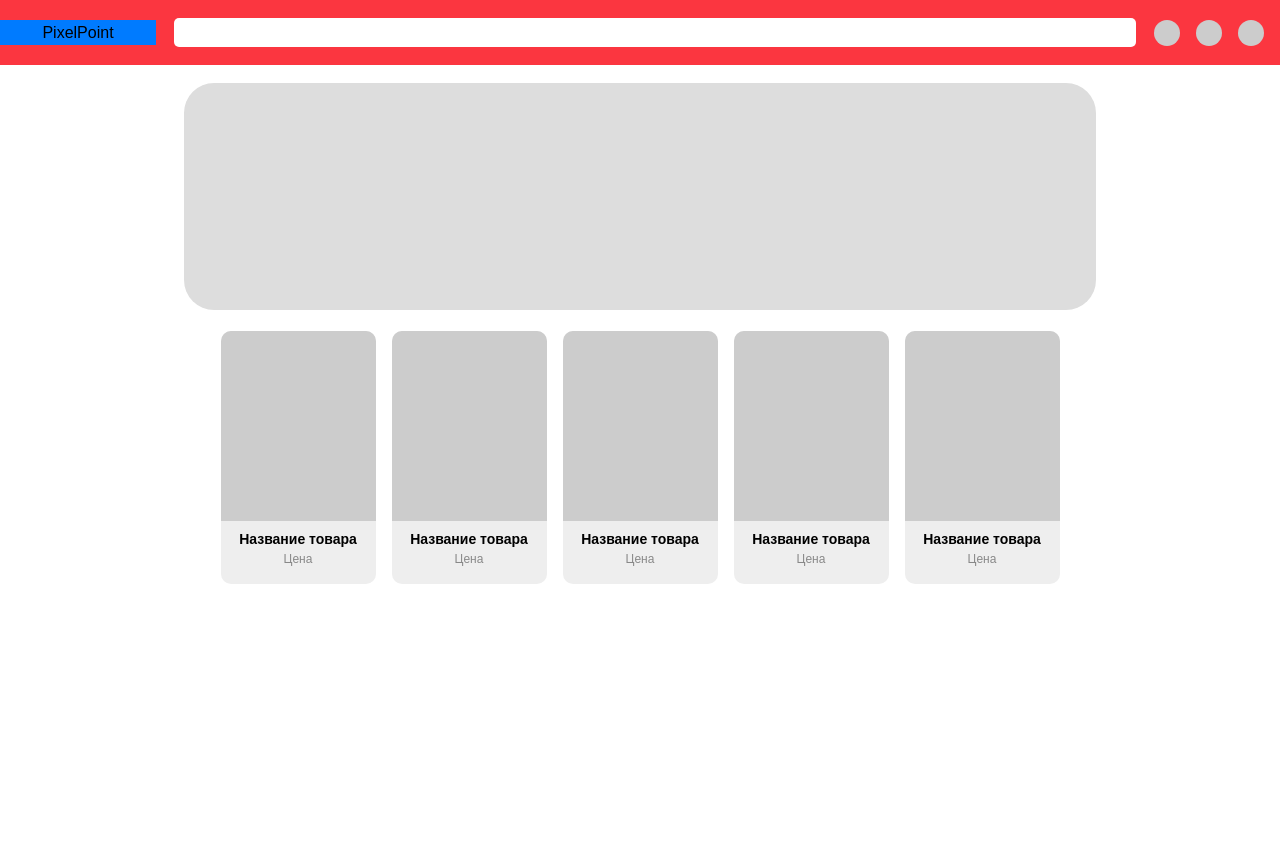
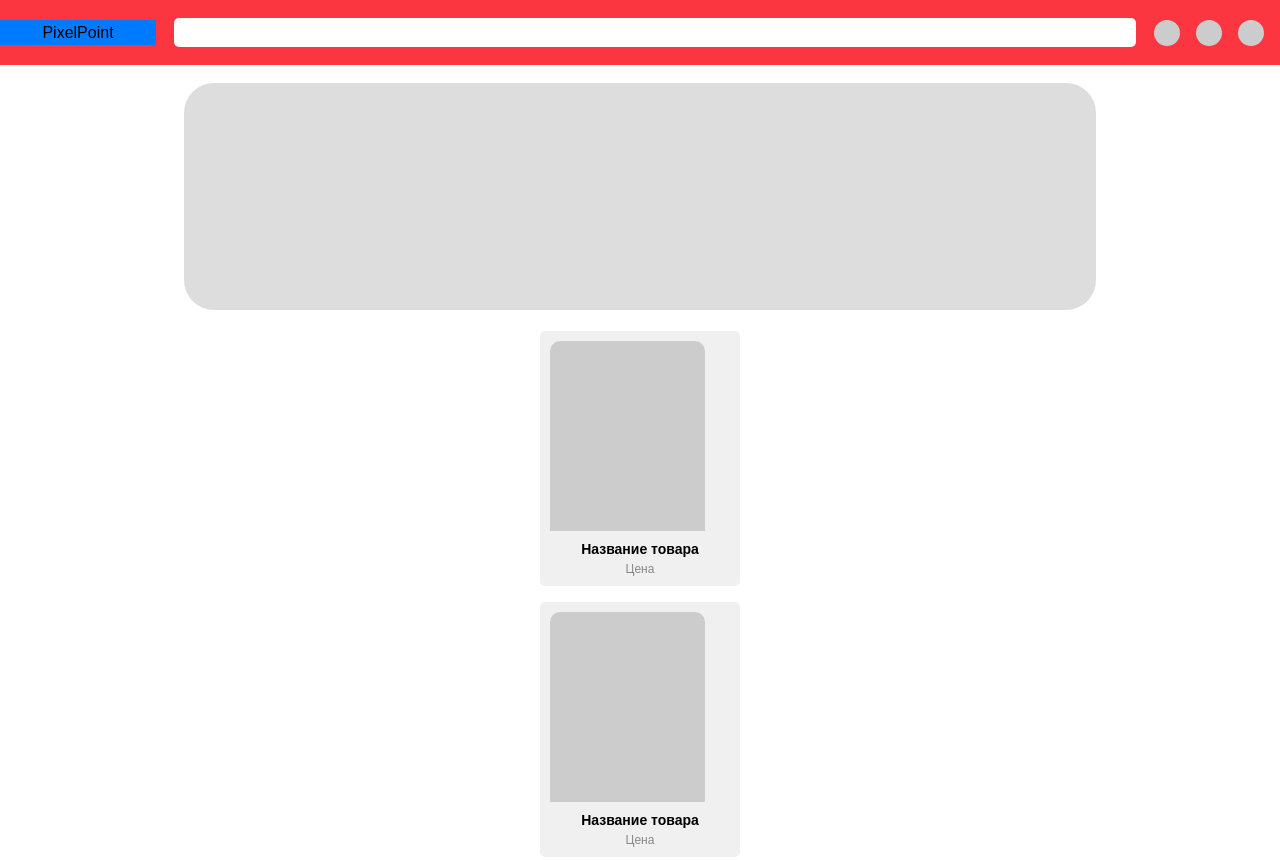
Before and after one commit to Liquidname/-college-internet-shop, a plain HTML site: page index.html in a window 1280 px wide. Shown: the top 860 px of the page. Before the commit the page ends 800 px from the top, so only its background shows below. Drawn offline with Linux system fonts and the light colour scheme.

Commit message:
not work

```diff
--- a/style.css
+++ b/style.css
@@ -69,19 +69,17 @@ header {
 }
 
 .product-row {
-    display: flex;
-    gap: 16px; /* Добавлен отступ между карточками */
-    overflow-x: auto; /* Добавлено для горизонтальной прокрутки */
+    display: grid;
+    grid-template-columns: repeat(auto-fill, minmax(200px, 1fr)); /* Используем авто-заполнение и минимальную ширину */
+    gap: 16px; /* Отступ между карточками */
+    overflow-x: auto; /* Горизонтальная прокрутка */
 }
 
 .product {
-    width: 155px;
-    height: 253px;
-    background-color: #eee; /* Временная заглушка */
-    border-radius: 10px;
-    display: flex;
-    flex-direction: column;
-    align-items: center;
+    background: #f0f0f0; /* Пример фона для карточек */
+    padding: 10px;
+    border-radius: 5px;
+    text-align: center; /* Центрируем текст внутри карточки */
 }
 
 .product-image {
```
